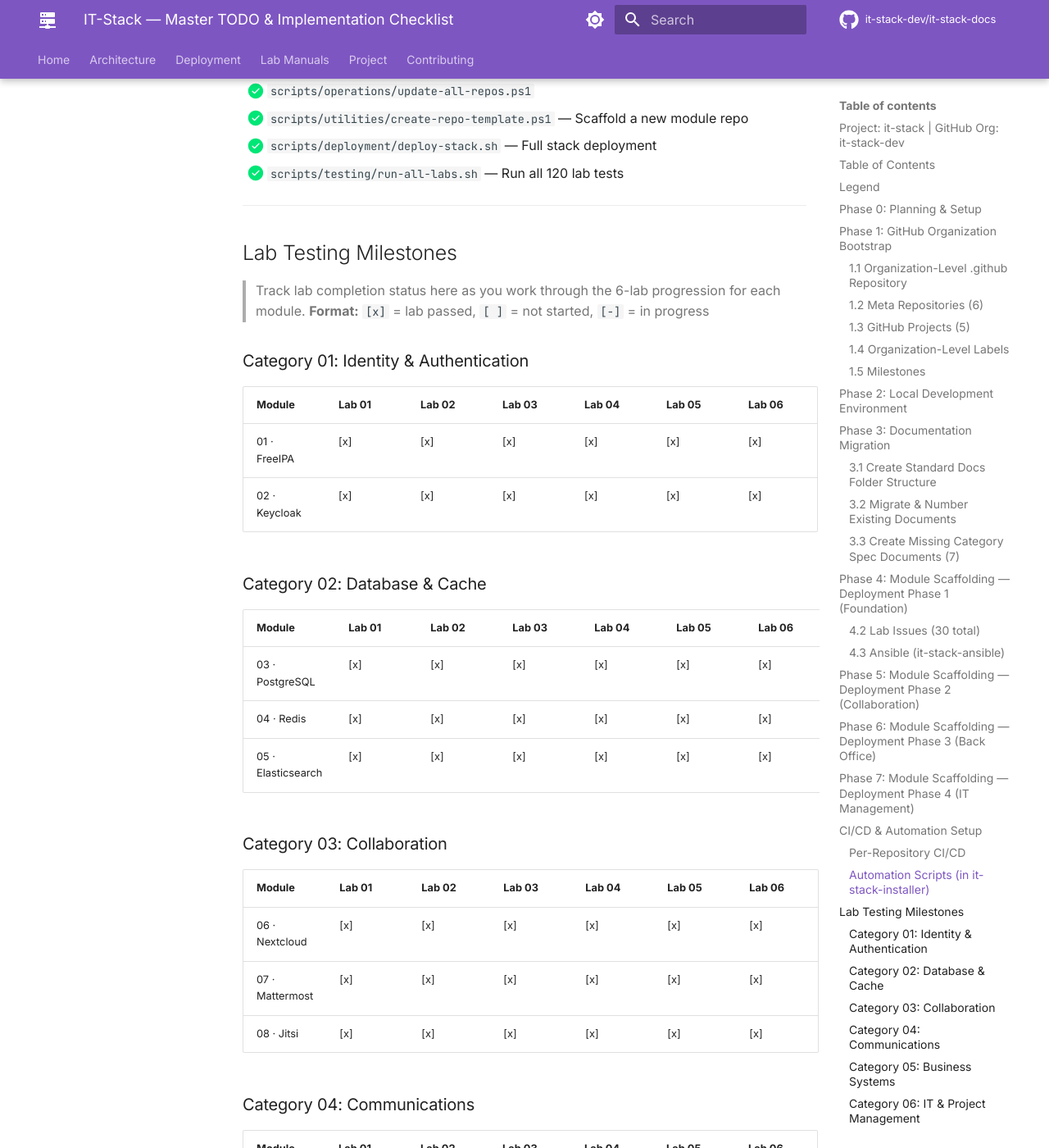
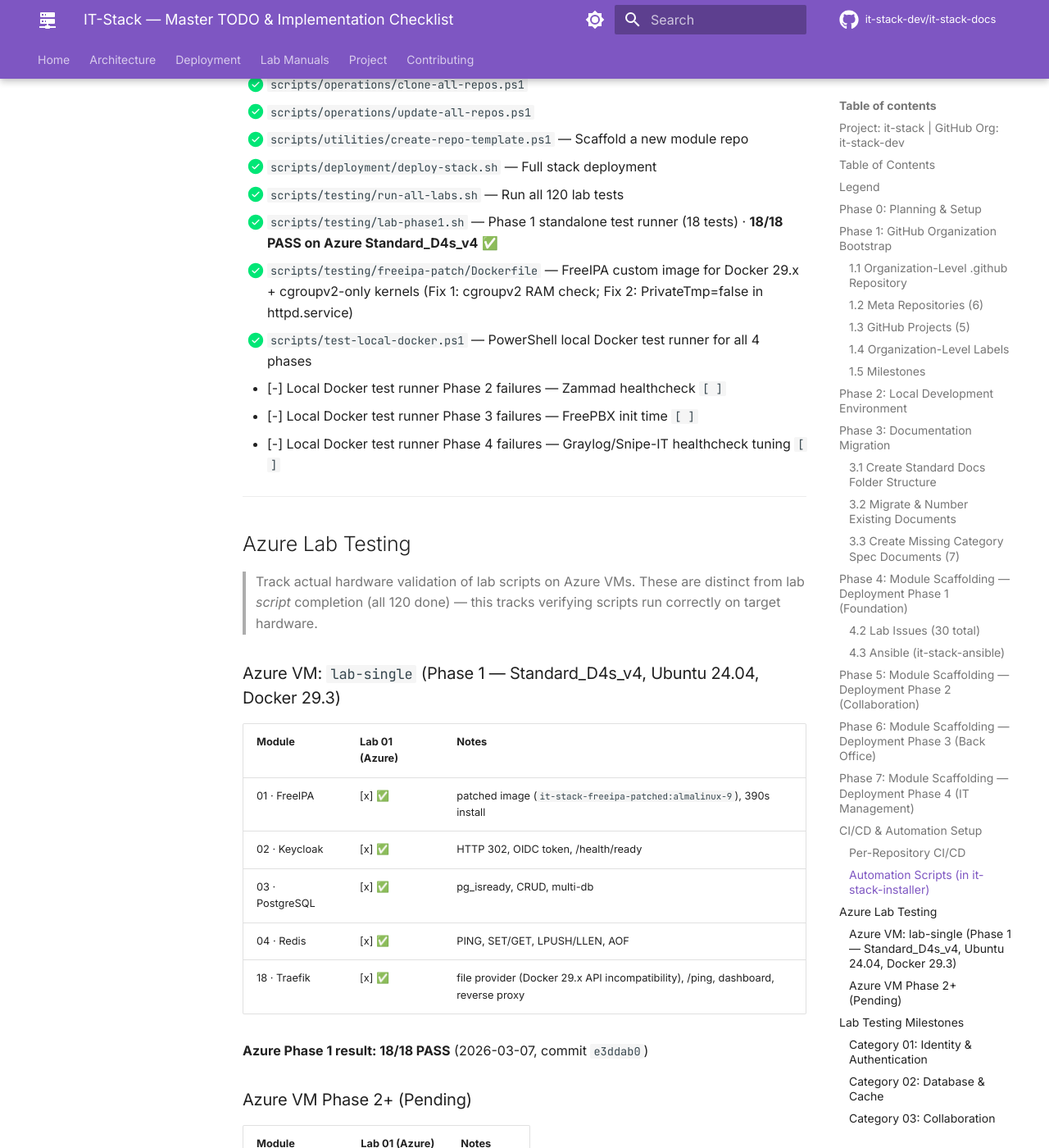
Before and after one commit to it-stack-dev/it-stack-docs, an MkDocs documentation site: the page built from docs/IT-STACK-TODO.md, in a window 1280 px wide and 1400 px high, scrolled down 12008 px. Shown: the whole window at 82% size. Built offline with MkDocs 1.6.1 and Material for MkDocs 9.7.7, drawn with Linux system fonts in a browser that asks for light colours; comment, search, counter and statistics services are not loaded; some of the changed text lies outside the part shown.

Commit message:
docs: Sprint 44 — Phase 1 Azure lab testing complete (18/18 PASS)
- CHANGELOG.md: add v1.40.0 entry (2026-03-07)
  - lab-phase1.sh: 18-test Phase 1 standalone runner, all PASS on Azure D4s_v4
  - freeipa-patch/Dockerfile: cgroupv2 RAM check + PrivateTmp=false fixes
  - 18-azure-lab-deployment.md: VM specs, test procedure, Traefik/FreeIPA notes
  - Known constraints documented (Docker 29.x API 1.40, cgroupns Compose schema)
  - [Unreleased] updated: next = Phase 2+ Azure testing + local Docker fixes

- IT-STACK-TODO.md:
  - Status header updated: Phase 1 Azure standalone testing COMPLETE (18/18)
  - CI/CD scripts section: lab-phase1.sh, freeipa-patch/Dockerfile, test-local-docker.ps1
  - New 'Azure Lab Testing' section with per-module pass/fail table (Phase 1 all PASS)
  - Phase 2+ Azure testing table added (all pending)
  - Document version 2.0 → 2.1, last-updated 2026-03-07

```diff
--- a/docs/IT-STACK-TODO.md
+++ b/docs/IT-STACK-TODO.md
@@ -1,7 +1,7 @@
 # IT-Stack — Master TODO & Implementation Checklist
 ## Project: `it-stack` | GitHub Org: `it-stack-dev`
 **Created:** February 27, 2026
-**Status:** Phases 0–4 Complete · Phase 1 Labs In Progress · Direction: Go Deep on Phase 1
+**Status:** Phases 0–7 Complete · ALL 120 Labs Scripted · Phase 1 Azure Standalone Testing COMPLETE (18/18) · Local Docker Test Runner: Phase 1 ✅ · Phases 2–4 fixes pending
 
 > This is the living task list for implementing the IT-Stack project using the framework defined in `PROJECT-FRAMEWORK-TEMPLATE.md`.
 > Check items off as you complete them. Each section maps to a Phase or infrastructure domain.
@@ -313,6 +313,44 @@ All 5 repos have:
 - [x] `scripts/utilities/create-repo-template.ps1` — Scaffold a new module repo
 - [x] `scripts/deployment/deploy-stack.sh` — Full stack deployment
 - [x] `scripts/testing/run-all-labs.sh` — Run all 120 lab tests
+- [x] `scripts/testing/lab-phase1.sh` — Phase 1 standalone test runner (18 tests) · **18/18 PASS on Azure Standard_D4s_v4** ✅
+- [x] `scripts/testing/freeipa-patch/Dockerfile` — FreeIPA custom image for Docker 29.x + cgroupv2-only kernels (Fix 1: cgroupv2 RAM check; Fix 2: PrivateTmp=false in httpd.service)
+- [x] `scripts/test-local-docker.ps1` — PowerShell local Docker test runner for all 4 phases
+- [-] Local Docker test runner Phase 2 failures — Zammad healthcheck `[ ]`
+- [-] Local Docker test runner Phase 3 failures — FreePBX init time `[ ]`
+- [-] Local Docker test runner Phase 4 failures — Graylog/Snipe-IT healthcheck tuning `[ ]`
+
+---
+
+## Azure Lab Testing
+
+> Track actual hardware validation of lab scripts on Azure VMs.
+> These are distinct from lab *script* completion (all 120 done) — this tracks verifying scripts run correctly on target hardware.
+
+### Azure VM: `lab-single` (Phase 1 — Standard_D4s_v4, Ubuntu 24.04, Docker 29.3)
+
+| Module | Lab 01 (Azure) | Notes |
+|--------|---------------|-------|
+| 01 · FreeIPA | [x] ✅ | patched image (`it-stack-freeipa-patched:almalinux-9`), 390s install |
+| 02 · Keycloak | [x] ✅ | HTTP 302, OIDC token, /health/ready |
+| 03 · PostgreSQL | [x] ✅ | pg_isready, CRUD, multi-db |
+| 04 · Redis | [x] ✅ | PING, SET/GET, LPUSH/LLEN, AOF |
+| 18 · Traefik | [x] ✅ | file provider (Docker 29.x API incompatibility), /ping, dashboard, reverse proxy |
+
+**Azure Phase 1 result: 18/18 PASS** (2026-03-07, commit `e3ddab0`)
+
+### Azure VM Phase 2+ (Pending)
+
+| Module | Lab 01 (Azure) | Notes |
+|--------|---------------|-------|
+| 06 · Nextcloud | [ ] | — |
+| 07 · Mattermost | [ ] | — |
+| 08 · Jitsi | [ ] | — |
+| 09 · iRedMail | [ ] | — |
+| 11 · Zammad | [ ] | — |
+
+> Restart VM: `az vm start --resource-group rg-it-stack-phase1 --name lab-single`
+> The `it-stack-freeipa-patched:almalinux-9` image and test logs survive VM deallocation.
 
 ---
 
@@ -522,6 +560,6 @@ All 5 repos have:
 
 ---
 
-**Document Version:** 2.0
+**Document Version:** 2.1
 **Project:** IT-Stack | **Org:** it-stack-dev
-**Last Updated:** 2026-03-05 — Sprint 25: 7 category spec docs complete · Phase 5 + 6 status corrected · ES Lab 06 table fixed — Sprint 25 done ✅
+**Last Updated:** 2026-03-07 — Sprint 44: Phase 1 Azure lab testing complete (18/18 PASS) · `lab-phase1.sh` + FreeIPA Dockerfile committed · Azure VM `lab-single` deallocated · Local Docker Phase 1 ✅ · Phases 2–4 fixes pending
```
Also changed, not shown: CHANGELOG.md (+42 -1 lines).
